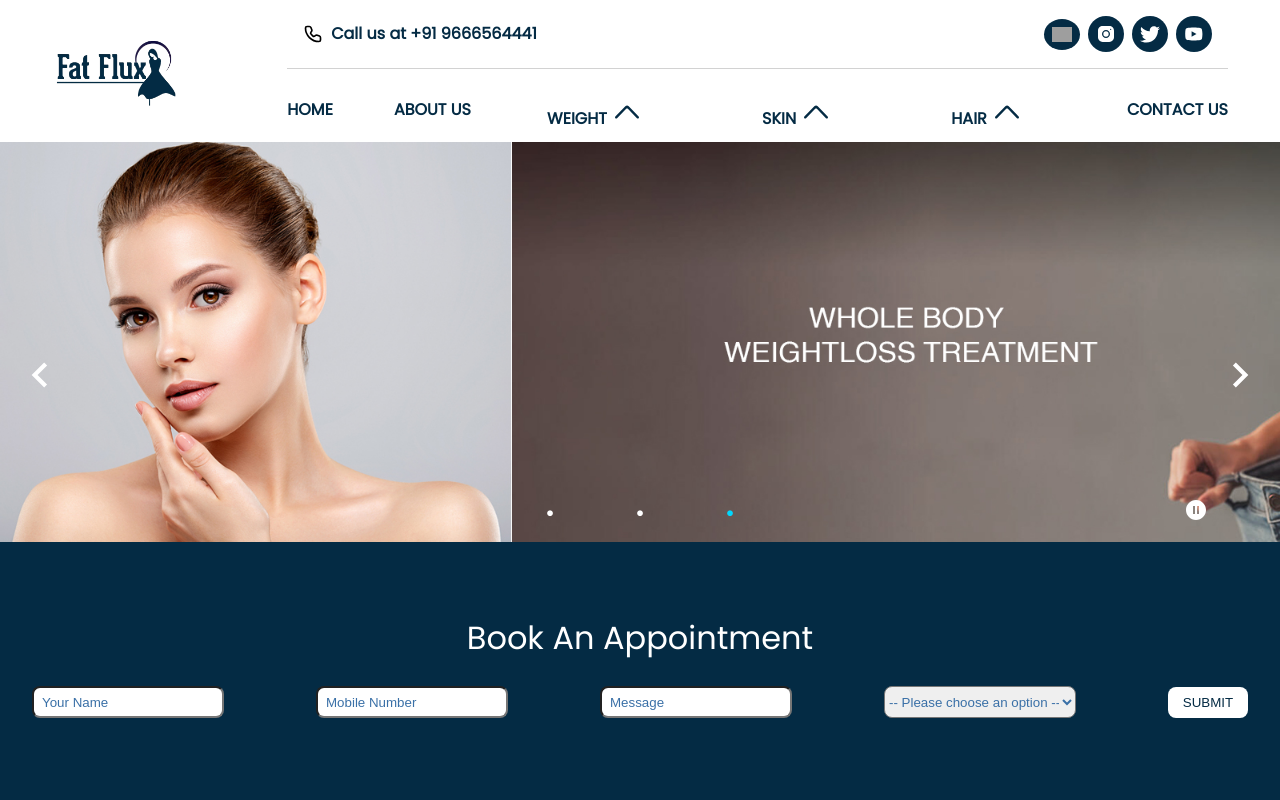
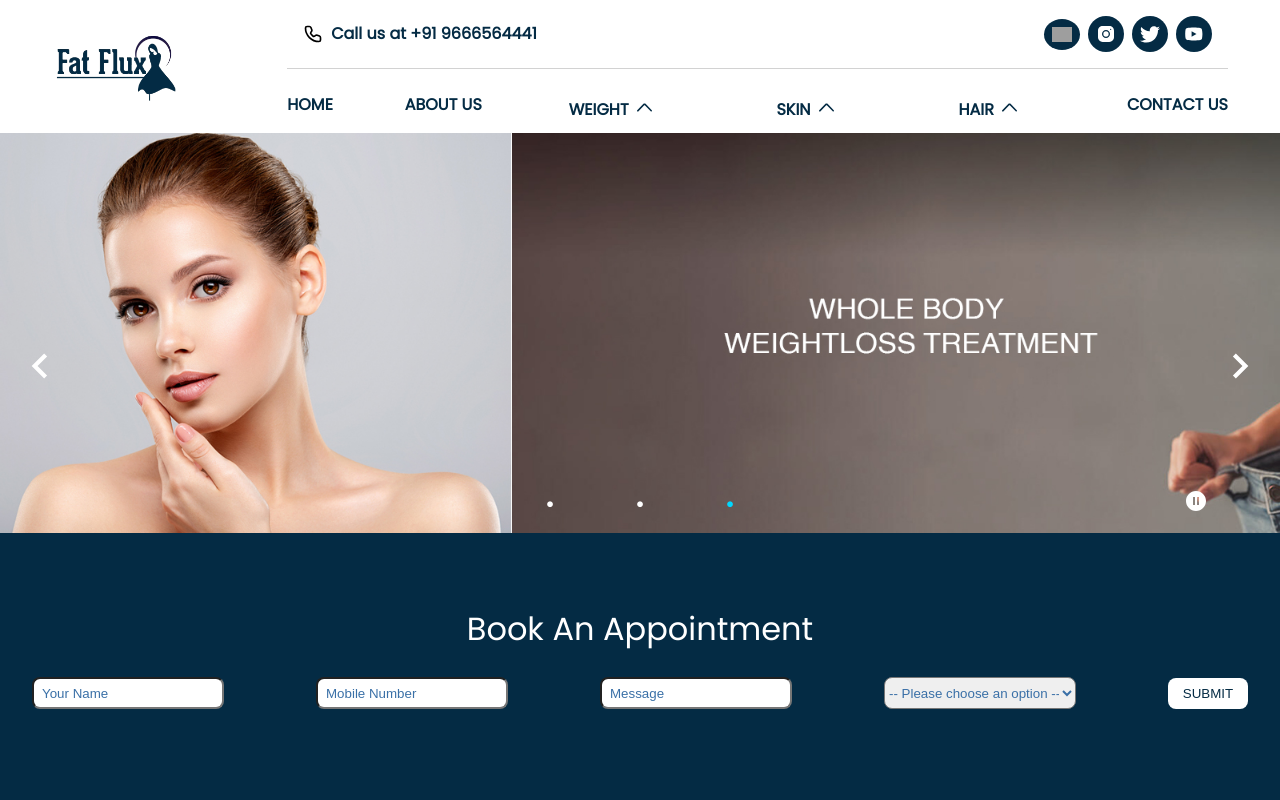
Before and after one commit to fatfluxdigital/hair-skin, a Next.js app: page / in a window 1280 px wide. Shown: the top 800 px of the page. Built offline with nearby package versions, Linux system fonts and the light colour scheme; grey boxes are pictures that could not be loaded.

Commit message:
resize the dropdown arrow

```diff
--- a/src/app/Components/DropDown/DropDown.css
+++ b/src/app/Components/DropDown/DropDown.css
@@ -64,9 +64,7 @@
 .logo__display__mobile{
   display: none;
 }
-.dropdown__toggle img{
-  width: 1.5rem;
-}
+
 
 @media screen and (max-width: 540px) {
   .logo__display__web{
@@ -75,4 +73,7 @@
   .logo__display__mobile{
     display: block;
   }
+  .dropdown__toggle img{
+    width: 1.5rem;
+  }
 }
```
